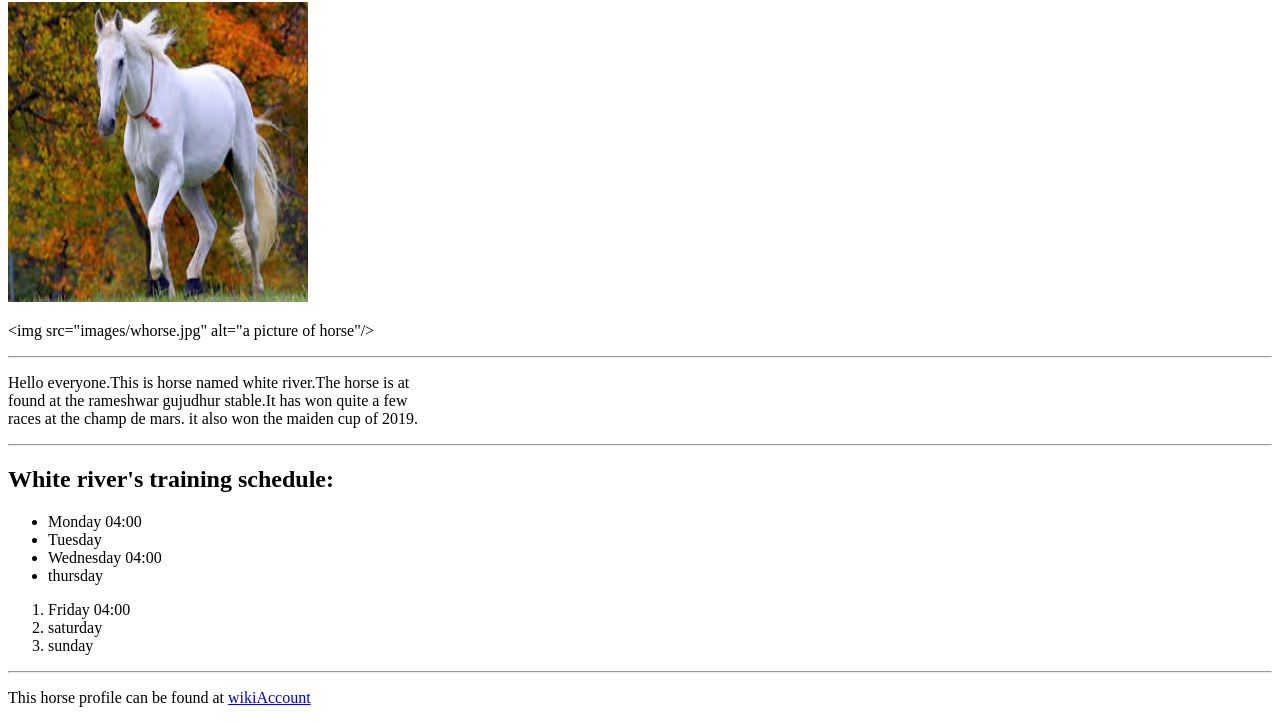
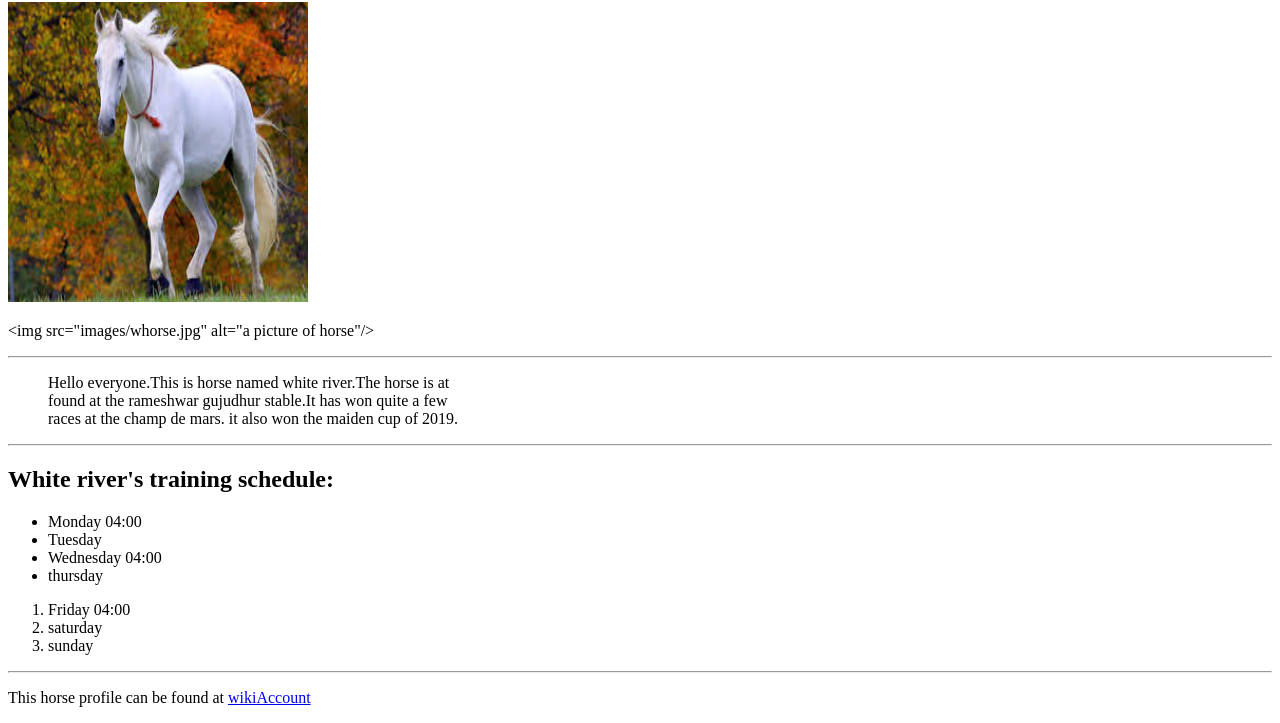
Before and after one commit to tkchumnah4/learnWeb, a plain HTML site: page horseprofile.html in a window 1280 px wide. Shown: the part 78-801 px from the top of the page. Drawn offline with Linux system fonts and the light colour scheme.

Commit message:
blockquote2

```diff
--- a/horseprofile.html
+++ b/horseprofile.html
@@ -13,10 +13,10 @@
         &lt;img src=&quot;images/whorse.jpg&quot; alt=&quot;a picture of horse&quot;/&gt;
         </p>
         <hr>
-        <p>Hello everyone.This is horse named white river.The horse is at
+        <p><blockquote>Hello everyone.This is horse named white river.The horse is at
             <br> found at the rameshwar gujudhur stable.It has won quite a few
             <br>races at the champ de mars. it also won the maiden cup of 2019.
-        </p>
+        </blockquote></p>
         <hr>
         <h2>White river's training schedule:</h2>
         <ul>
```
